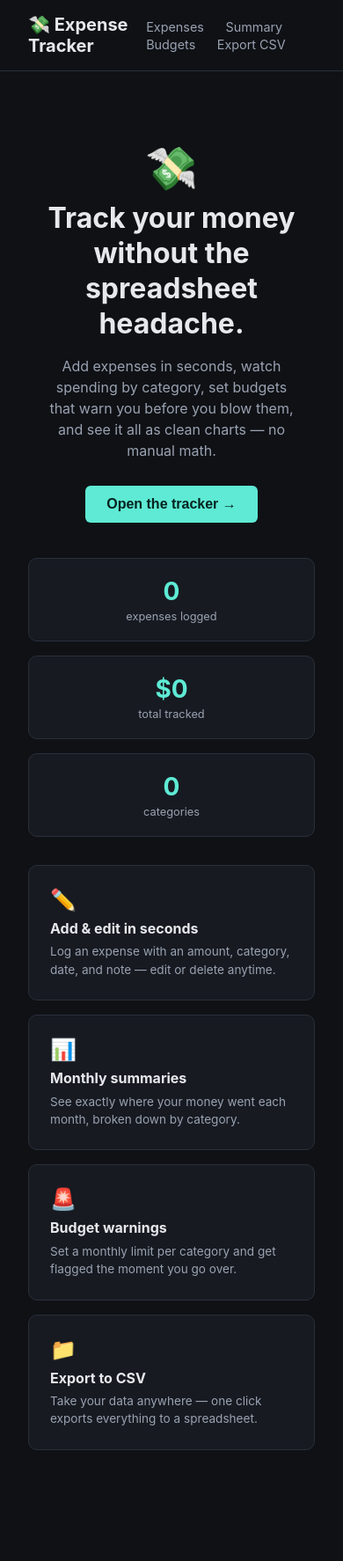
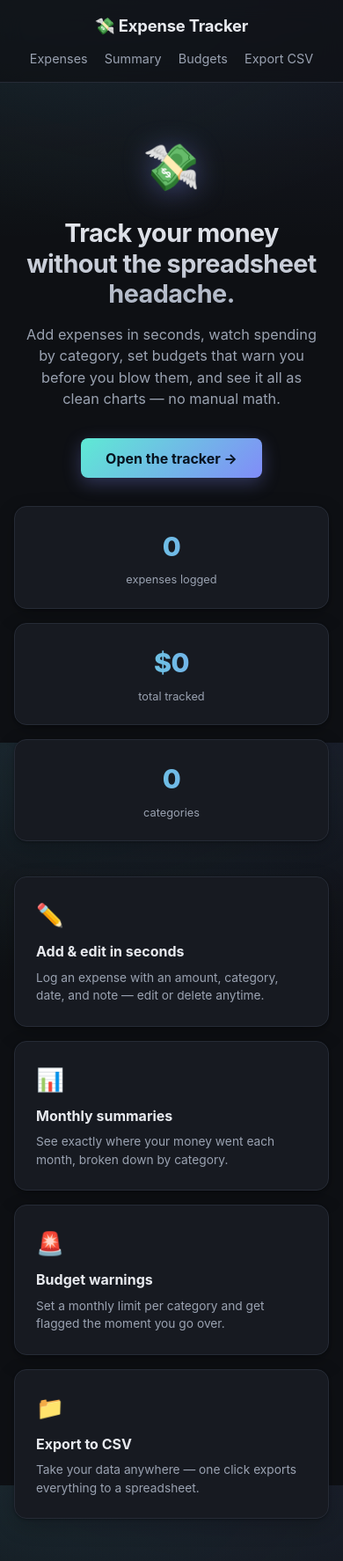
Before and after one commit to albileksi-hub/expense-tracker, a Flask app: page / in a window 390 px wide. Shown: the whole page at 88% size. Before the commit the page ends 1648 px from the top, so only its background shows below. Run offline with Flask 3, Linux system fonts and the light colour scheme.

Commit message:
Polish the web UI: gradients, depth, transitions, and hover states
- Teal->indigo gradient accents on totals, stat numbers, CTA, and the
  summary bar chart
- Sticky blurred header with an active-tab underline
- Focus rings on inputs, hover lift on buttons/cards, row hover on tables
- Softer panels with shadows and rounded corners
- Floating hero emoji; cleaner mobile header and form layout

Co-Authored-By: Claude Opus 4.8 <noreply@anthropic.com>

```diff
--- a/static/style.css
+++ b/static/style.css
@@ -1,22 +1,37 @@
 :root {
-  --bg: #0f1115;
+  --bg: #0e1014;
+  --bg-2: #14171f;
   --panel: #171a21;
-  --border: #2a2f3a;
-  --text: #e6e8ec;
+  --panel-hover: #1b1f28;
+  --border: #262b36;
+  --border-light: #313846;
+  --text: #e8eaef;
   --muted: #9aa2b1;
   --accent: #5eead4;
+  --accent-2: #818cf8;
   --danger: #f87171;
   --ok: #4ade80;
+  --shadow: 0 1px 3px rgba(0, 0, 0, 0.3), 0 8px 24px rgba(0, 0, 0, 0.2);
+  --ring: 0 0 0 3px rgba(94, 234, 212, 0.25);
 }
 
 * { box-sizing: border-box; }
 
 body {
   margin: 0;
-  font-family: -apple-system, "Segoe UI", Roboto, sans-serif;
-  background: var(--bg);
+  font-family: -apple-system, BlinkMacSystemFont, "Segoe UI", Roboto, sans-serif;
   color: var(--text);
+  background:
+    radial-gradient(1200px 600px at 80% -10%, rgba(129, 140, 248, 0.10), transparent 60%),
+    radial-gradient(1000px 500px at 0% 0%, rgba(94, 234, 212, 0.08), transparent 55%),
+    var(--bg);
+  background-attachment: fixed;
+  -webkit-font-smoothing: antialiased;
+  -moz-osx-font-smoothing: grayscale;
+  line-height: 1.5;
 }
+
+/* ---------- header ---------- */
 
 header {
   display: flex;
@@ -24,174 +39,301 @@ header {
   justify-content: space-between;
   padding: 1rem 2rem;
   border-bottom: 1px solid var(--border);
+  position: sticky;
+  top: 0;
+  z-index: 10;
+  background: rgba(14, 16, 20, 0.72);
+  backdrop-filter: blur(12px);
+  -webkit-backdrop-filter: blur(12px);
 }
 
-header h1 { font-size: 1.25rem; margin: 0; }
+header h1 {
+  font-size: 1.25rem;
+  margin: 0;
+  letter-spacing: -0.01em;
+}
 
 nav a {
+  position: relative;
   color: var(--muted);
   text-decoration: none;
-  margin-left: 1.25rem;
+  margin-left: 1.5rem;
   font-size: 0.9rem;
+  padding-bottom: 0.35rem;
+  transition: color 0.18s ease;
 }
 
-nav a:hover, nav a.active { color: var(--accent); }
+nav a:hover { color: var(--text); }
+nav a.active { color: var(--accent); }
+
+nav a.active::after {
+  content: "";
+  position: absolute;
+  left: 0;
+  right: 0;
+  bottom: -1.05rem;
+  height: 2px;
+  border-radius: 2px;
+  background: linear-gradient(90deg, var(--accent), var(--accent-2));
+}
 
 main {
   max-width: 900px;
   margin: 0 auto;
-  padding: 2rem;
+  padding: 2.5rem 2rem 4rem;
 }
+
+/* ---------- panels ---------- */
 
 .panel {
   background: var(--panel);
   border: 1px solid var(--border);
-  border-radius: 10px;
+  border-radius: 14px;
   padding: 1.5rem;
   margin-bottom: 1.5rem;
+  box-shadow: var(--shadow);
+  transition: border-color 0.2s ease, transform 0.2s ease;
 }
 
 .panel h2 {
   margin-top: 0;
-  font-size: 1rem;
+  font-size: 0.8rem;
   color: var(--muted);
   text-transform: uppercase;
-  letter-spacing: 0.05em;
+  letter-spacing: 0.08em;
 }
 
-.stat { font-size: 2rem; font-weight: 700; color: var(--accent); }
+.stat {
+  font-size: 2.25rem;
+  font-weight: 800;
+  letter-spacing: -0.02em;
+  background: linear-gradient(90deg, var(--accent), var(--accent-2));
+  -webkit-background-clip: text;
+  background-clip: text;
+  color: transparent;
+  width: fit-content;
+}
+
+/* ---------- tables ---------- */
 
 table { width: 100%; border-collapse: collapse; }
 
 th, td {
   text-align: left;
-  padding: 0.5rem 0.6rem;
+  padding: 0.65rem 0.7rem;
   border-bottom: 1px solid var(--border);
   font-size: 0.9rem;
 }
 
-th { color: var(--muted); font-weight: 600; }
+thead th {
+  color: var(--muted);
+  font-weight: 600;
+  font-size: 0.72rem;
+  text-transform: uppercase;
+  letter-spacing: 0.06em;
+}
+
+tbody tr { transition: background 0.15s ease; }
+tbody tr:hover { background: rgba(255, 255, 255, 0.025); }
+tbody tr:last-child td { border-bottom: none; }
 
 td.amount, th.amount { text-align: right; font-variant-numeric: tabular-nums; }
+
+/* ---------- forms ---------- */
 
 form.inline { display: inline; }
 
 .form-grid {
   display: grid;
   grid-template-columns: repeat(4, 1fr) auto;
-  gap: 0.75rem;
+  gap: 0.85rem;
   align-items: end;
 }
 
 .form-grid label {
   display: block;
-  font-size: 0.75rem;
+  font-size: 0.72rem;
   color: var(--muted);
-  margin-bottom: 0.25rem;
+  margin-bottom: 0.3rem;
+  letter-spacing: 0.02em;
 }
 
 input, select {
   width: 100%;
-  padding: 0.5rem;
-  background: var(--bg);
-  border: 1px solid var(--border);
-  border-radius: 6px;
+  padding: 0.55rem 0.65rem;
+  background: var(--bg-2);
+  border: 1px solid var(--border-light);
+  border-radius: 8px;
   color: var(--text);
   font-size: 0.9rem;
+  font-family: inherit;
+  transition: border-color 0.18s ease, box-shadow 0.18s ease;
 }
 
+input::placeholder { color: #5b6474; }
+
+input:focus, select:focus {
+  outline: none;
+  border-color: var(--accent);
+  box-shadow: var(--ring);
+}
+
+/* ---------- buttons ---------- */
+
 button {
-  padding: 0.5rem 1rem;
-  background: var(--accent);
+  padding: 0.55rem 1.1rem;
+  background: linear-gradient(135deg, var(--accent), #34d3bd);
   color: #04231f;
   border: none;
-  border-radius: 6px;
-  font-weight: 600;
+  border-radius: 8px;
+  font-weight: 650;
+  font-family: inherit;
+  font-size: 0.9rem;
   cursor: pointer;
+  transition: transform 0.12s ease, box-shadow 0.18s ease, filter 0.18s ease;
+  box-shadow: 0 2px 8px rgba(94, 234, 212, 0.15);
 }
 
-button.danger { background: var(--danger); color: #2a0a0a; }
-button.small { padding: 0.3rem 0.6rem; font-size: 0.8rem; }
-button.secondary { background: transparent; border: 1px solid var(--border); color: var(--text); }
+button:hover { transform: translateY(-1px); filter: brightness(1.06); box-shadow: 0 6px 16px rgba(94, 234, 212, 0.28); }
+button:active { transform: translateY(0); filter: brightness(0.97); }
+
+button.danger {
+  background: linear-gradient(135deg, var(--danger), #ef5555);
+  color: #2a0808;
+  box-shadow: 0 2px 8px rgba(248, 113, 113, 0.15);
+}
+button.danger:hover { box-shadow: 0 6px 16px rgba(248, 113, 113, 0.28); }
+
+button.small { padding: 0.35rem 0.7rem; font-size: 0.8rem; }
+
+button.secondary {
+  background: transparent;
+  border: 1px solid var(--border-light);
+  color: var(--text);
+  box-shadow: none;
+}
+button.secondary:hover { border-color: var(--accent); background: rgba(94, 234, 212, 0.06); filter: none; }
+
+/* ---------- badges ---------- */
 
 .badge {
   display: inline-block;
-  padding: 0.15rem 0.5rem;
+  padding: 0.2rem 0.6rem;
   border-radius: 999px;
-  font-size: 0.75rem;
-  font-weight: 600;
+  font-size: 0.72rem;
+  font-weight: 650;
+  letter-spacing: 0.02em;
 }
 
-.badge.ok { background: rgba(74, 222, 128, 0.15); color: var(--ok); }
-.badge.over { background: rgba(248, 113, 113, 0.15); color: var(--danger); }
+.badge.ok { background: rgba(74, 222, 128, 0.14); color: var(--ok); }
+.badge.over { background: rgba(248, 113, 113, 0.14); color: var(--danger); }
 
-.bar-row { display: flex; align-items: center; gap: 0.75rem; margin-bottom: 0.6rem; }
+/* ---------- bar chart ---------- */
+
+.bar-row { display: flex; align-items: center; gap: 0.85rem; margin-bottom: 0.7rem; }
 .bar-label { width: 110px; font-size: 0.85rem; color: var(--muted); }
-.bar-track { flex: 1; background: var(--bg); border-radius: 4px; overflow: hidden; height: 14px; }
-.bar-fill { height: 100%; background: var(--accent); }
-.bar-value { width: 80px; text-align: right; font-size: 0.85rem; font-variant-numeric: tabular-nums; }
+.bar-track { flex: 1; background: var(--bg-2); border-radius: 6px; overflow: hidden; height: 16px; border: 1px solid var(--border); }
+.bar-fill {
+  height: 100%;
+  background: linear-gradient(90deg, var(--accent), var(--accent-2));
+  border-radius: 6px;
+  transition: width 0.5s cubic-bezier(0.22, 1, 0.36, 1);
+}
+.bar-value { width: 80px; text-align: right; font-size: 0.85rem; font-variant-numeric: tabular-nums; font-weight: 600; }
 
 .empty { color: var(--muted); font-style: italic; }
 
-.actions { display: flex; gap: 0.4rem; }
+.actions { display: flex; gap: 0.45rem; }
 
 .error-banner {
-  background: rgba(248, 113, 113, 0.12);
-  border: 1px solid var(--danger);
+  background: rgba(248, 113, 113, 0.1);
+  border: 1px solid rgba(248, 113, 113, 0.5);
   color: var(--danger);
-  padding: 0.75rem 1rem;
-  border-radius: 8px;
+  padding: 0.8rem 1rem;
+  border-radius: 10px;
   margin-bottom: 1.5rem;
   font-size: 0.9rem;
+  display: flex;
+  align-items: center;
+  gap: 0.5rem;
 }
+.error-banner::before { content: "⚠"; font-size: 1rem; }
 
-/* --- home / intro page --- */
+/* ---------- home / intro page ---------- */
 
 .hero {
   text-align: center;
-  padding: 3rem 1rem 2.5rem;
+  padding: 3.5rem 1rem 3rem;
 }
 
-.hero-emoji { font-size: 3rem; margin-bottom: 0.5rem; }
+.hero-emoji {
+  font-size: 3.25rem;
+  margin-bottom: 0.75rem;
+  filter: drop-shadow(0 4px 16px rgba(129, 140, 248, 0.4));
+  animation: float 4s ease-in-out infinite;
+}
+
+@keyframes float {
+  0%, 100% { transform: translateY(0); }
+  50% { transform: translateY(-8px); }
+}
 
 .hero-title {
-  font-size: 2rem;
-  line-height: 1.25;
-  margin: 0 0 1rem;
+  font-size: 2.4rem;
+  line-height: 1.2;
+  letter-spacing: -0.02em;
+  margin: 0 auto 1rem;
   max-width: 640px;
-  margin-left: auto;
-  margin-right: auto;
+  background: linear-gradient(180deg, var(--text), #aab2c2);
+  -webkit-background-clip: text;
+  background-clip: text;
+  color: transparent;
 }
 
 .hero-sub {
   color: var(--muted);
   max-width: 560px;
-  margin: 0 auto 1.75rem;
-  line-height: 1.5;
+  margin: 0 auto 2rem;
+  font-size: 1.02rem;
 }
 
 .cta {
-  padding: 0.75rem 1.5rem;
+  padding: 0.8rem 1.75rem;
   font-size: 1rem;
+  background: linear-gradient(135deg, var(--accent), var(--accent-2));
+  color: #06121f;
+  box-shadow: 0 6px 20px rgba(129, 140, 248, 0.3);
 }
+.cta:hover { box-shadow: 0 10px 28px rgba(129, 140, 248, 0.42); }
 
 .hero-stats {
   display: grid;
   grid-template-columns: repeat(3, 1fr);
   gap: 1rem;
-  margin-bottom: 2rem;
+  margin-bottom: 2.5rem;
 }
 
 .stat-card {
   background: var(--panel);
   border: 1px solid var(--border);
-  border-radius: 10px;
-  padding: 1.25rem;
+  border-radius: 14px;
+  padding: 1.4rem;
   text-align: center;
+  box-shadow: var(--shadow);
+  transition: transform 0.2s ease, border-color 0.2s ease;
 }
+.stat-card:hover { transform: translateY(-3px); border-color: var(--border-light); }
 
-.stat-number { font-size: 1.75rem; font-weight: 700; color: var(--accent); }
-.stat-label { color: var(--muted); font-size: 0.8rem; margin-top: 0.25rem; }
+.stat-number {
+  font-size: 1.9rem;
+  font-weight: 800;
+  letter-spacing: -0.02em;
+  background: linear-gradient(90deg, var(--accent), var(--accent-2));
+  -webkit-background-clip: text;
+  background-clip: text;
+  color: transparent;
+}
+.stat-label { color: var(--muted); font-size: 0.8rem; margin-top: 0.3rem; }
 
 .feature-grid {
   display: grid;
@@ -199,11 +341,32 @@ button.secondary { background: transparent; border: 1px solid var(--border); col
   gap: 1rem;
 }
 
-.feature { margin-bottom: 0; }
-.feature-icon { font-size: 1.5rem; margin-bottom: 0.5rem; }
-.feature h3 { margin: 0 0 0.4rem; font-size: 1rem; }
-.feature p { margin: 0; color: var(--muted); font-size: 0.85rem; line-height: 1.5; }
+.feature {
+  margin-bottom: 0;
+  transition: transform 0.2s ease, border-color 0.2s ease;
+}
+.feature:hover { transform: translateY(-3px); border-color: var(--border-light); }
+.feature-icon { font-size: 1.6rem; margin-bottom: 0.6rem; }
+.feature h3 { margin: 0 0 0.45rem; font-size: 1rem; }
+.feature p { margin: 0; color: var(--muted); font-size: 0.86rem; }
 
-@media (max-width: 600px) {
+/* ---------- responsive ---------- */
+
+@media (max-width: 640px) {
+  main { padding: 1.5rem 1rem 3rem; }
+  header {
+    flex-direction: column;
+    gap: 0.75rem;
+    padding: 1rem;
+  }
+  header h1 { font-size: 1.15rem; }
+  nav { display: flex; flex-wrap: wrap; justify-content: center; }
+  nav a { margin-left: 0; margin: 0 0.6rem; padding-bottom: 0; }
+  nav a.active::after { display: none; }
+  .stat { font-size: 1.9rem; }
+  .hero { padding: 2.5rem 0.5rem 2rem; }
+  .hero-title { font-size: 1.8rem; }
+  .form-grid { grid-template-columns: 1fr 1fr; }
+  .form-grid button { grid-column: 1 / -1; }
   .hero-stats, .feature-grid { grid-template-columns: 1fr; }
 }
```
